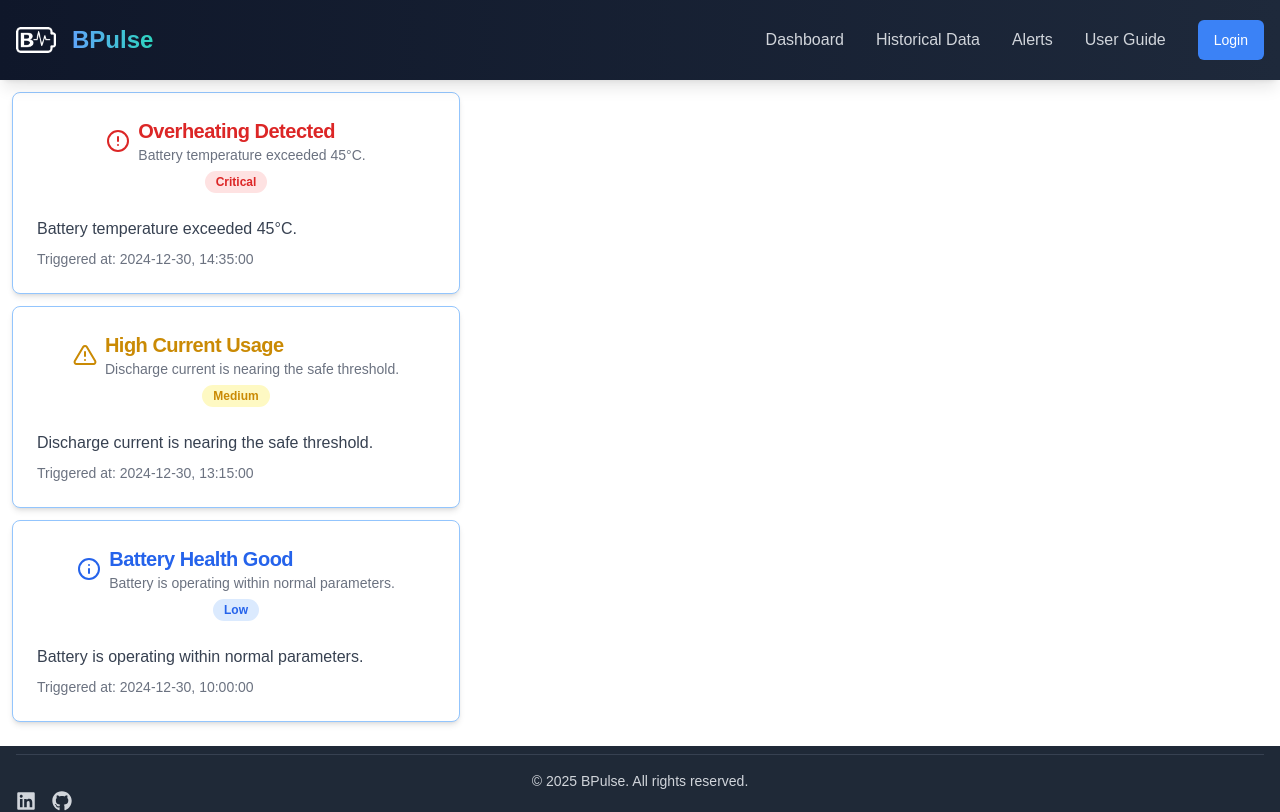
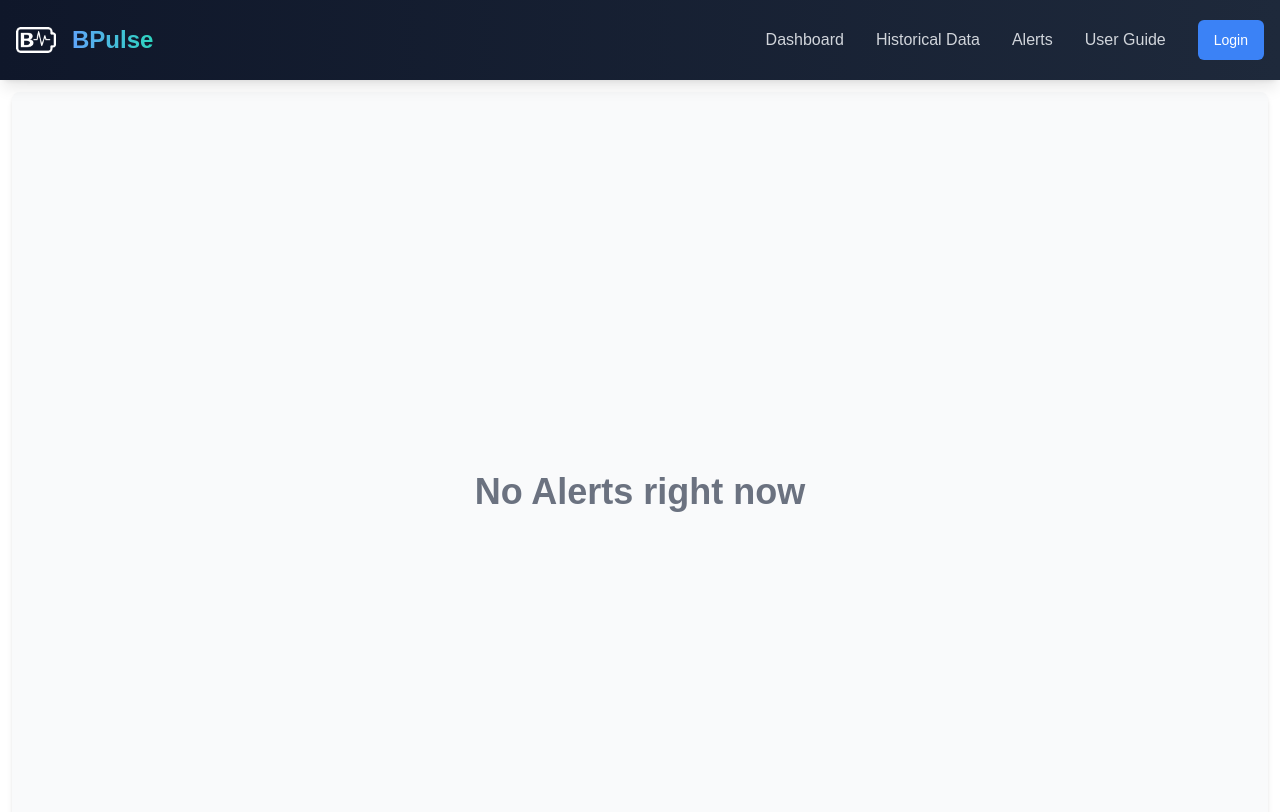
Before and after one commit to sumira/BPulse, a Next.js app: page /allerts in a window 1280 px wide. Shown: the top 812 px of the page. Built offline with nearby package versions, Linux system fonts and the light colour scheme.

Commit message:
Refactor alert display logic to show a message when no alerts are present

```diff
--- a/src/app/allerts/page.tsx
+++ b/src/app/allerts/page.tsx
@@ -10,32 +10,38 @@ interface AlertData {
 }
 
 const alertData: AlertData[] = [
-  {
-    severity: "Critical",
-    title: "Overheating Detected",
-    description: "Battery temperature exceeded 45°C.",
-    timestamp: "2024-12-30, 14:35:00",
-  },
-  {
-    severity: "Medium",
-    title: "High Current Usage",
-    description: "Discharge current is nearing the safe threshold.",
-    timestamp: "2024-12-30, 13:15:00",
-  },
-  {
-    severity: "Low",
-    title: "Battery Health Good",
-    description: "Battery is operating within normal parameters.",
-    timestamp: "2024-12-30, 10:00:00",
-  },
+  // {
+  //   severity: "Critical",
+  //   title: "Overheating Detected",
+  //   description: "Battery temperature exceeded 45°C.",
+  //   timestamp: "2024-12-30, 14:35:00",
+  // },
+  // {
+  //   severity: "Medium",
+  //   title: "High Current Usage",
+  //   description: "Discharge current is nearing the safe threshold.",
+  //   timestamp: "2024-12-30, 13:15:00",
+  // },
+  // {
+  //   severity: "Low",
+  //   title: "Battery Health Good",
+  //   description: "Battery is operating within normal parameters.",
+  //   timestamp: "2024-12-30, 10:00:00",
+  // },
 ];
 
 export default function AllertsPage() {
   return (
     <div className="p-3">
-      {alertData.map((data, index) => (
-        <AlertCard key={index} data={data} />
-      ))}
+      {alertData.length > 0 ? (
+        alertData.map((data, index) => <AlertCard key={index} data={data} />)
+      ) : (
+        <div className="flex items-center justify-center h-screen  rounded-lg shadow-md bg-gray-50">
+          <p className="text-gray-500 text-4xl font-semibold">
+            No Alerts right now
+          </p>
+        </div>
+      )}
     </div>
   );
 }
```
